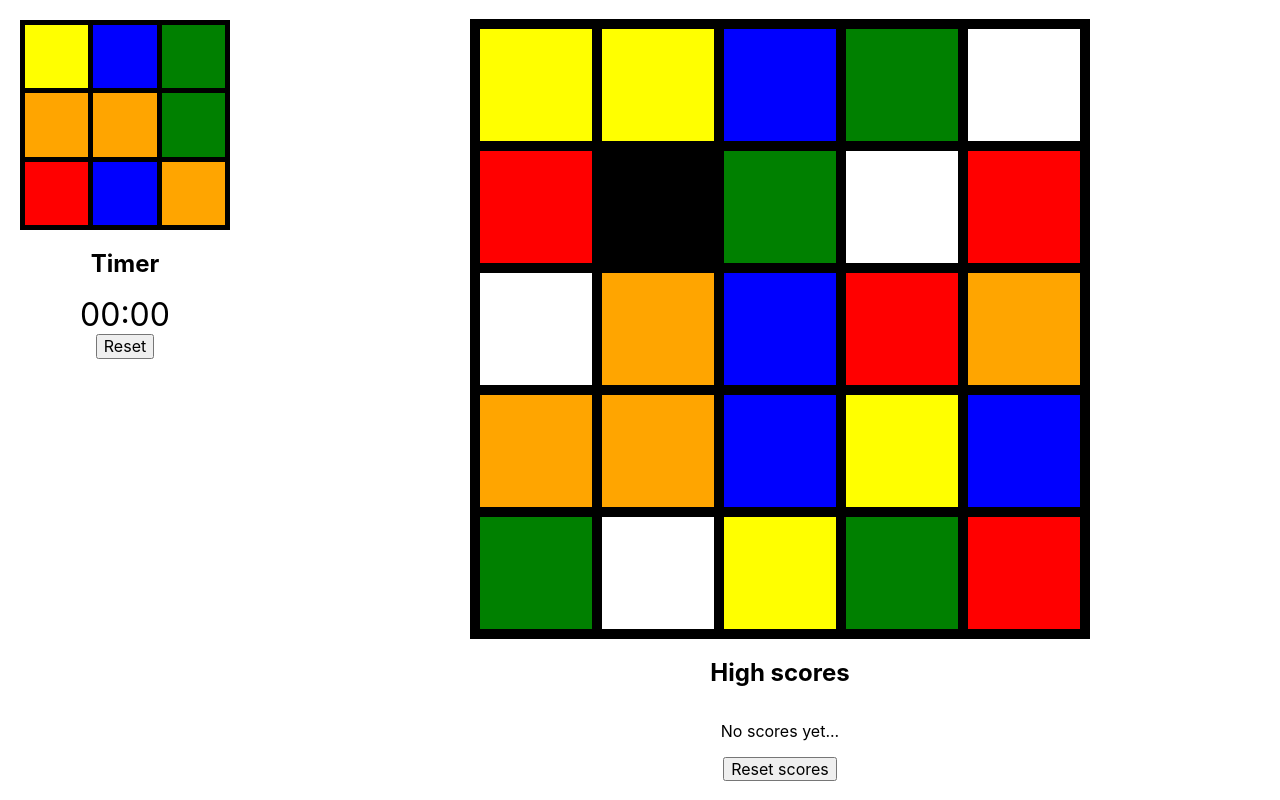
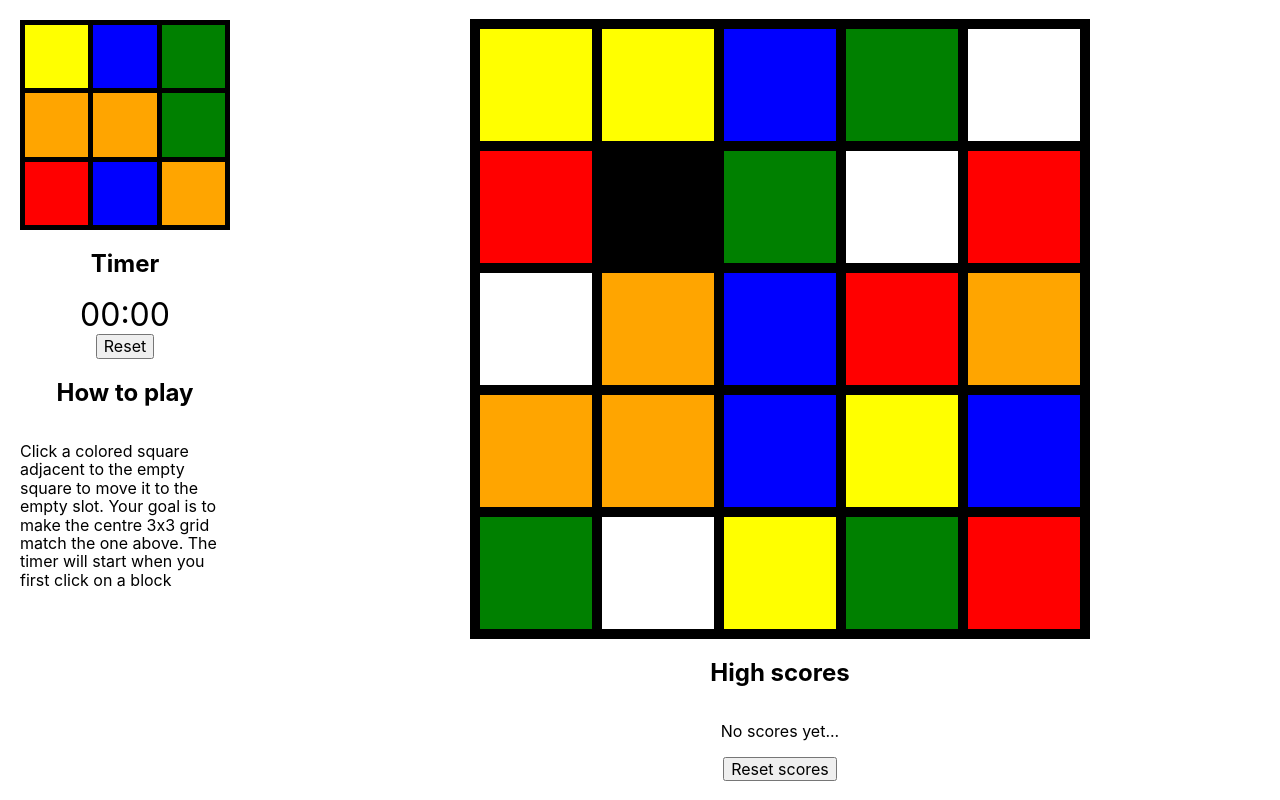
Before and after one commit to 3stacks/rubiks-race-game, a React (Create React App) app: page / in a window 1280 px wide. Built offline with nearby package versions, Linux system fonts and the light colour scheme.

Commit message:
chore: add basic explanation of the game

```diff
--- a/src/components/App/index.tsx
+++ b/src/components/App/index.tsx
@@ -319,6 +319,13 @@ function App() {
 							Reset
 						</button>
 					</ButtonContainer>
+					<h2>How to play</h2>
+					<p>
+						Click a colored square adjacent to the empty square to
+						move it to the empty slot. Your goal is to make the
+						centre 3x3 grid match the one above. The timer will
+						start when you first click on a block
+					</p>
 				</Sidebar>
 				<Main>
 					<Board>{items}</Board>
```
